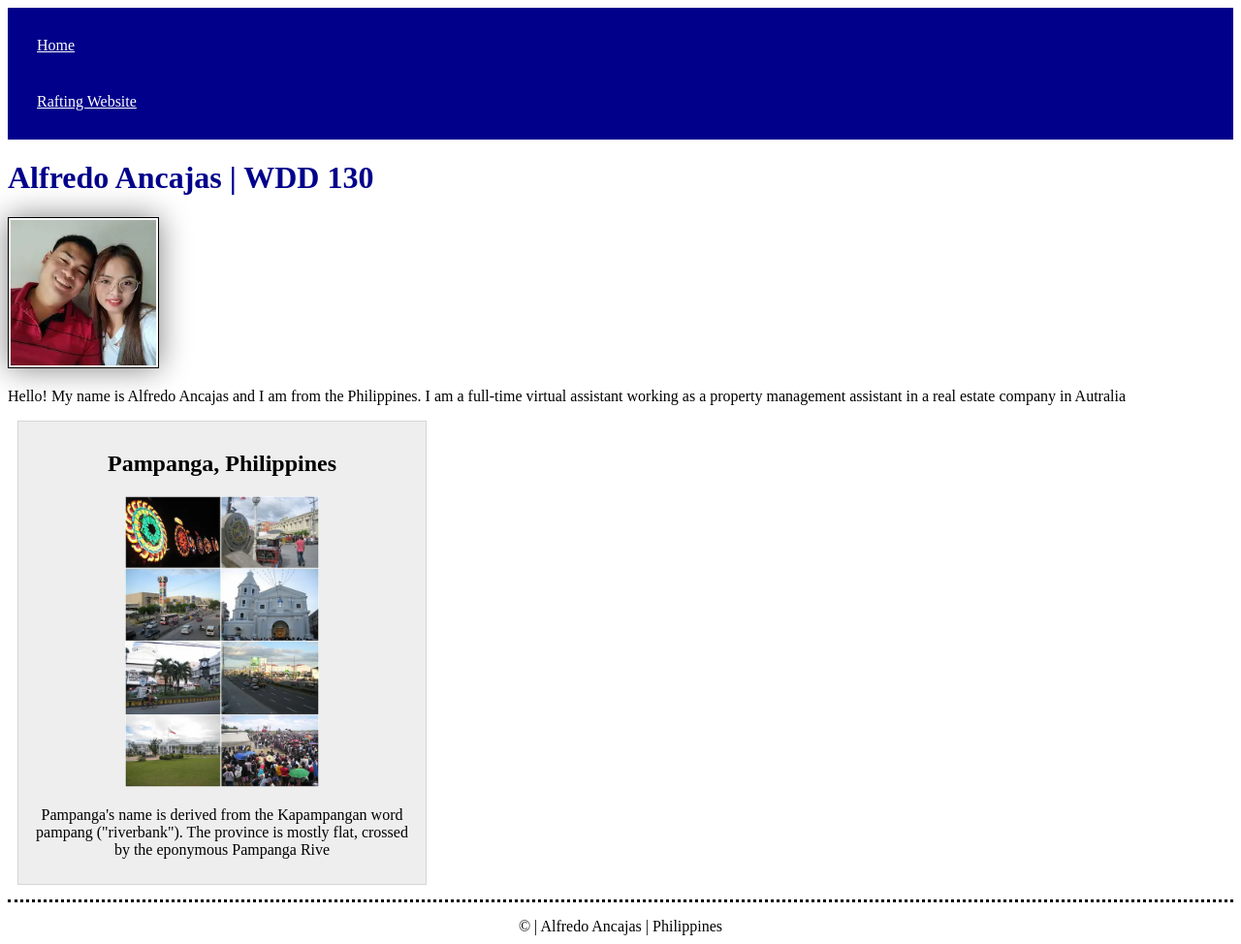
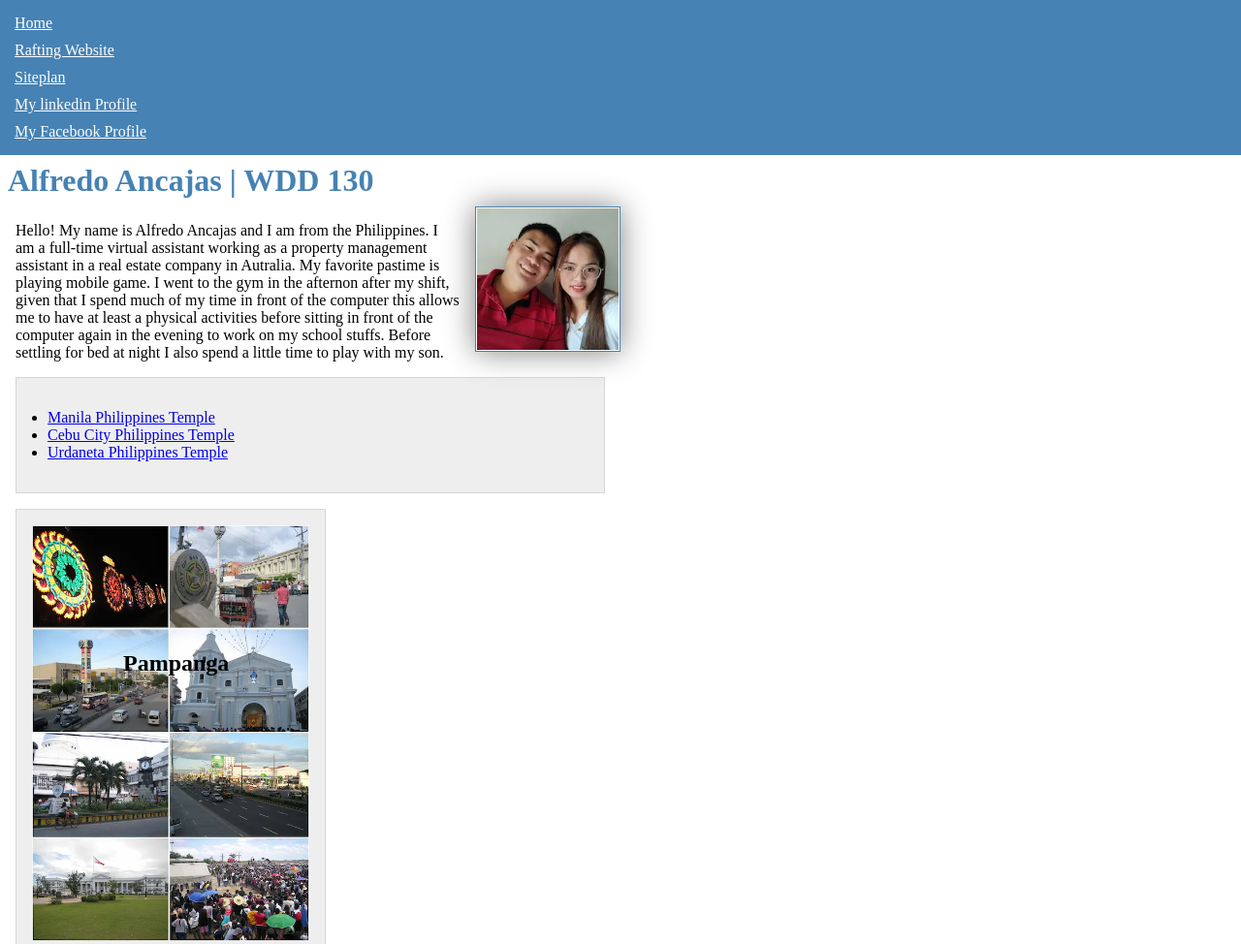
Before and after one commit to AAA-FRED/wdd130, a plain HTML site: page index.html in a window 1280 px wide. Shown: the top 974 px of the page at 97% size. Drawn offline with Linux system fonts and the light colour scheme.

Commit message:
Enhancing Course Home Page

```diff
--- a/index.html
+++ b/index.html
@@ -1,5 +1,7 @@
+<!--last modified on 11/16/2024-->
 <!DOCTYPE html>
 <html lang="en-US">
+
 <head>
   <meta charset="utf-8">
   <meta name="viewport" content="width=device-width,initial-scale=1.0">
@@ -8,25 +10,37 @@
   <meta name="author" content="Alfredo Ancajas">
   <link rel="stylesheet" href="styles/styles.css">
 </head>
+
 <body>
   <header>
     <nav>
       <a href="#">Home</a>
       <a href="wwr/">Rafting Website</a>
+      <a href="site-plan-refting.html">Siteplan</a>
+      <a href="https://www.linkedin.com/in/alfredo-ancajas-640b891ba?utm_source=share&utm_campaign=share_via&utm_content=profile&utm_medium=android_app" target="_blank">My linkedin Profile</a>
+      <a href="https://www.facebook.com/alfredo.ancajas.507/" target="_blank">My Facebook Profile</a>
     </nav>
   </header>
   <main>
     <h1>Alfredo Ancajas | WDD 130</h1>
-      <img src="images/profile.webp" alt="Hello, my name is Alfredo Ancajas" width="200">
-      <p>Hello! My name is Alfredo Ancajas and I am from the Philippines. I am a full-time virtual assistant working as a property management assistant in a real estate company in Autralia</p>
+    <img src="images/profile.webp" alt="Hello, my name is Alfredo Ancajas">
+    <p>Hello! My name is Alfredo Ancajas and I am from the Philippines. I am a full-time virtual assistant working as a property management assistant in a real estate company in Autralia.
+        My favorite pastime is playing mobile game. I went to the gym in the afternon after my shift, given that I spend much of my time in front of the computer this allows me to have at least
+        a physical activities before sitting in front of the computer again in the evening to work on my school stuffs. Before settling for bed at night I also spend a little time to play with my son.</p>
+    <ul class="box indent">
+      <li><a href="https://www.churchofjesuschrist.org/imgs/cf62ebb59aefa1d2856981fb77574fb9982c5fad/full/320%2C/0/default" target="_blank">Manila Philippines Temple</a></li>
+      <li><a href="https://www.churchofjesuschrist.org/imgs/1b2c438fbf03dce153643292f31889fcc54dd95a/full/320%2C/0/default" target="_blank">Cebu City Philippines Temple</a></li>
+      <li><a href="https://www.churchofjesuschrist.org/imgs/46910789b4c911eeaf5feeeeac1ed77e9a30ef3f/full/320%2C/0/default" target="_blank">Urdaneta Philippines Temple</a></li>
+    </ul>
   </main>
-    <aside>
-      <h2>Pampanga, Philippines</h2>
-      <img src="images/pampanga.webp" alt="San Fernando Pampanga" width="200">
+  <aside class="box">
+    <h2>Pampanga</h2>
+    <img src="images/pampanga.webp" alt="San Fernando Pampanga" width="400">
     <p>Pampanga's name is derived from the Kapampangan word pampang ("riverbank"). The province is mostly flat, crossed by the eponymous Pampanga Rive</p>
   </aside>
   <footer>
-      <p>&copy; | Alfredo Ancajas | Philippines</p>
+    <p>&copy;2024 | Alfredo Ancajas | Philippines</p>
   </footer>
 </body>
+
 </html>
--- a/styles/styles.css
+++ b/styles/styles.css
@@ -1,54 +1,81 @@
-:root {
-    --main-color: darkblue;
-    --main-padding: 10px;
-    --main-height: auto;
-    --main-text-align: center;
+* {
+    margin: 0;
+    padding: 0;
+    box-sizing: border-box;
+}
+
+body {
+    font-size: 16px;
 }
 
 nav {
-    background-color: var(--main-color);
-    padding: var(--main-padding);
+    background-color: steelblue;
+    padding: 10px;
 }
 
 nav a {
     color: white;
     display: block;
-    padding: 20px;
+    padding: 5px;
 }
 
 h1 {
-    color: var(--main-color);
+    color: steelblue;
+    padding: .5rem;
+}
+
+main {
+    max-width: 640px;
 }
 
 main img {
+    float: right;
+    margin: 0 0 1rem 1rem;
     width: 150px;
-    height: var(--main-height);
-    border: 1px solid black;
-    padding: 2px;
+    height: auto;
+    border: 1px solid steelblue;
+    padding: 1px;
     box-shadow: 0 0 30px gray;
 }
 
 p {
+    margin: 1rem;
     padding: 0;
 }
 
 aside {
-    width: 400px;
-    margin: 10px;
-    border: 1px solid rgba(0, 0, 0, .1);
-    padding: var(--main-padding);
-    background-color: #eee;
-    color: #000;
-    text-align: var(--main-text-align);
+    width: 20em;
+    text-align: center;
+    position: relative;
 }
 
 aside img {
-    width: 200px;
-    height: var(--main-height);
+    width: 100%;
+    height: auto;
+}
+
+aside h2 {
+    position: absolute;
+    top: 145px;
+    left: 110px;
 }
 
 footer {
     margin-top: 15px;
     border-top: dotted;
-    text-align: var(--main-text-align);
+    text-align: center;
 }
+
+/* Class Selectors */
+.box {
+    margin: 1rem;
+    border: 1px solid rgba(0, 0, 0, 0.1);
+    padding: 1rem;
+    background-color: #eee;
+    color: #000;
+}
+
+.indent {
+    padding: 2rem;
+    box-sizing:border-box
+}
```
Lines whose indentation alone changed are shown as unchanged.
